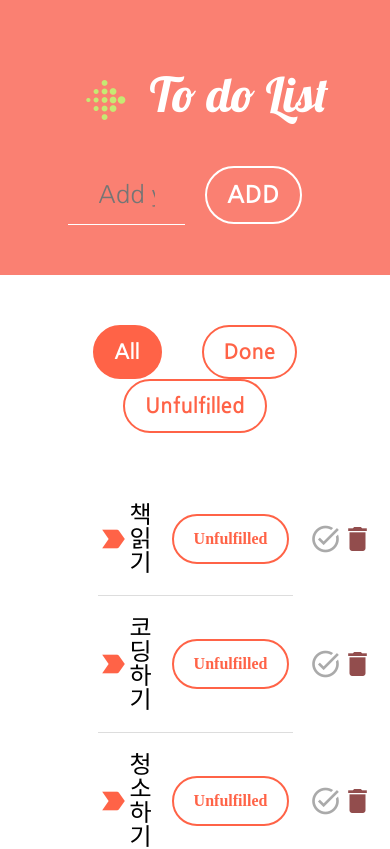
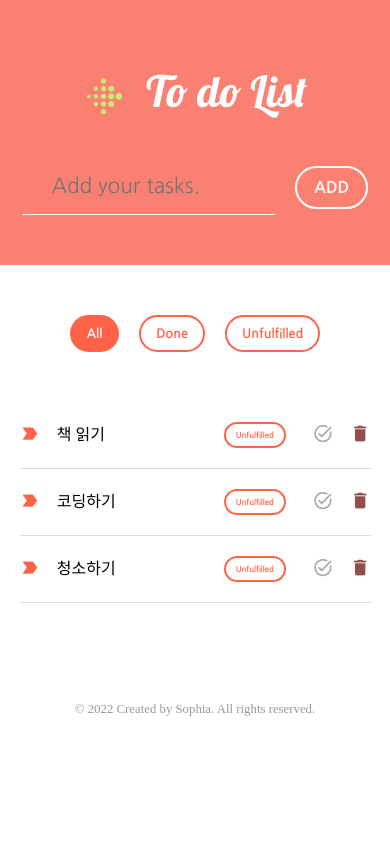
Before and after one commit to Sophia9156/react-todo-app, a React (Create React App) app: page / in a window 390 px wide. Shown: the top 849 px of the page. Built offline with nearby package versions, Linux system fonts and the light colour scheme.

Commit message:
반응형 추가

```diff
--- a/src/App.scss
+++ b/src/App.scss
@@ -79,7 +79,7 @@ header{
     white,
     tomato,
     tomato
-    )
+    );
   }
 }
 
@@ -109,7 +109,8 @@ header{
         white,
         tomato,
         tomato
-        )
+        );
+        font-family: 'Nanum Gothic', sans-serif;
       }
       label{
         cursor: pointer;
@@ -137,3 +138,221 @@ footer{
   text-align: center;
   color: #999;
 }
+
+
+
+/* 테블릿 세로 (해상도 768px ~ 1023px)*/
+@media all and (min-width:768px) and (max-width:1023px) {
+  // header
+  header{
+    .addTodo{
+      input{
+        width: 50%;
+        font-size: 1.2em;
+      }
+      button{
+        @include button(
+        1.2em,
+        transparent,
+        white,
+        white
+        );
+      }
+    }
+  }
+
+  .filter{
+    button{
+      @include button(
+      1em,
+      white,
+      tomato,
+      tomato
+      );
+    }
+  }
+
+  .list{
+    width: 80%;
+    ul{
+      li{
+        span{
+          font-size: 1.8em;
+        }
+        .title{
+          width: 55%;
+          font-size: 1.3em;
+        }
+        .status{
+          @include button(
+          0.8em,
+          white,
+          tomato,
+          tomato
+          );
+        }
+      }
+    }
+  }
+
+
+  // footer
+  footer{
+    font-size: 0.9em;
+  }
+}
+
+/* 모바일 가로, 테블릿 세로 (해상도 480px ~ 767px)*/
+@media all and (min-width:480px) and (max-width:767px) {
+  header{
+    h1{
+      span{
+        margin: 0 20px 0 0;
+      }
+    }
+    .addTodo{
+      input{
+        width: 65%;
+        font-size: 1.3em;
+      }
+      button{
+        padding: 15px 20px;
+        font-size: 1em;
+        margin: 0 0 0 20px;
+        background-color: transparent;
+        border-radius: 40px;
+        border: 2px solid;
+        border-color: white;
+        color: white;
+        cursor: pointer;
+        font-weight: 700;
+      }
+    }
+  }
+
+  .filter{
+    button{
+      padding: 10px 15px;
+      font-size: 1em;
+      margin: 0 20px;
+      background-color: white;
+      border-radius: 20px;
+      border: 2px solid;
+      border-color: tomato;
+      color: tomato;
+      cursor: pointer;
+      font-weight: 700;
+    }
+  }
+
+  .list{
+    width: 80%;
+    ul{
+      li{
+        span{
+          font-size: 1.5em;
+        }
+        .title{
+          width: 40%;
+          font-size: 1.2em;
+        }
+        .status{
+          padding: 10px 15px;
+          font-size: 0.7em;
+          margin: 0 10px;
+          background-color: white;
+          border-radius: 20px;
+          border: 2px solid;
+          border-color: tomato;
+          color: tomato;
+          cursor: pointer;
+          font-weight: 700;
+        }
+      }
+    }
+  }
+
+
+  // footer
+  footer{
+    font-size: 0.9em;
+  }
+}
+
+/* 모바일 가로, 테블릿 세로 (해상도 ~ 479px)*/
+@media all and (max-width:479px) {
+  header{
+    h1{
+      font-size: 2.7em;
+      span{
+        margin: 0 20px 0 0;
+      }
+    }
+    .addTodo{
+      input{
+        width: 65%;
+        font-size: 1.3em;
+      }
+      button{
+        padding: 12px 17px;
+        font-size: 1em;
+        margin: 0 0 0 20px;
+        background-color: transparent;
+        border-radius: 35px;
+        border: 2px solid;
+        border-color: white;
+        color: white;
+        cursor: pointer;
+        font-weight: 700;
+      }
+    }
+  }
+
+  .filter{
+    button{
+      padding: 10px 15px;
+      font-size: 0.8em;
+      margin: 0 10px;
+      background-color: white;
+      border-radius: 20px;
+      border: 2px solid;
+      border-color: tomato;
+      color: tomato;
+      cursor: pointer;
+      font-weight: 700;
+    }
+  }
+
+  .list{
+    width: 90%;
+    ul{
+      li{
+        span{
+          font-size: 1.3em;
+        }
+        .title{
+          width: 40%;
+          font-size: 1em;
+        }
+        .status{
+          padding: 7px 10px;
+          font-size: 0.5em;
+          margin: 0 10px;
+          background-color: white;
+          border-radius: 20px;
+          border: 2px solid;
+          border-color: tomato;
+          color: tomato;
+          cursor: pointer;
+          font-weight: 700;
+        }
+      }
+    }
+  }
+
+
+  // footer
+  footer{
+    font-size: 0.8em;
+  }
+}
```
